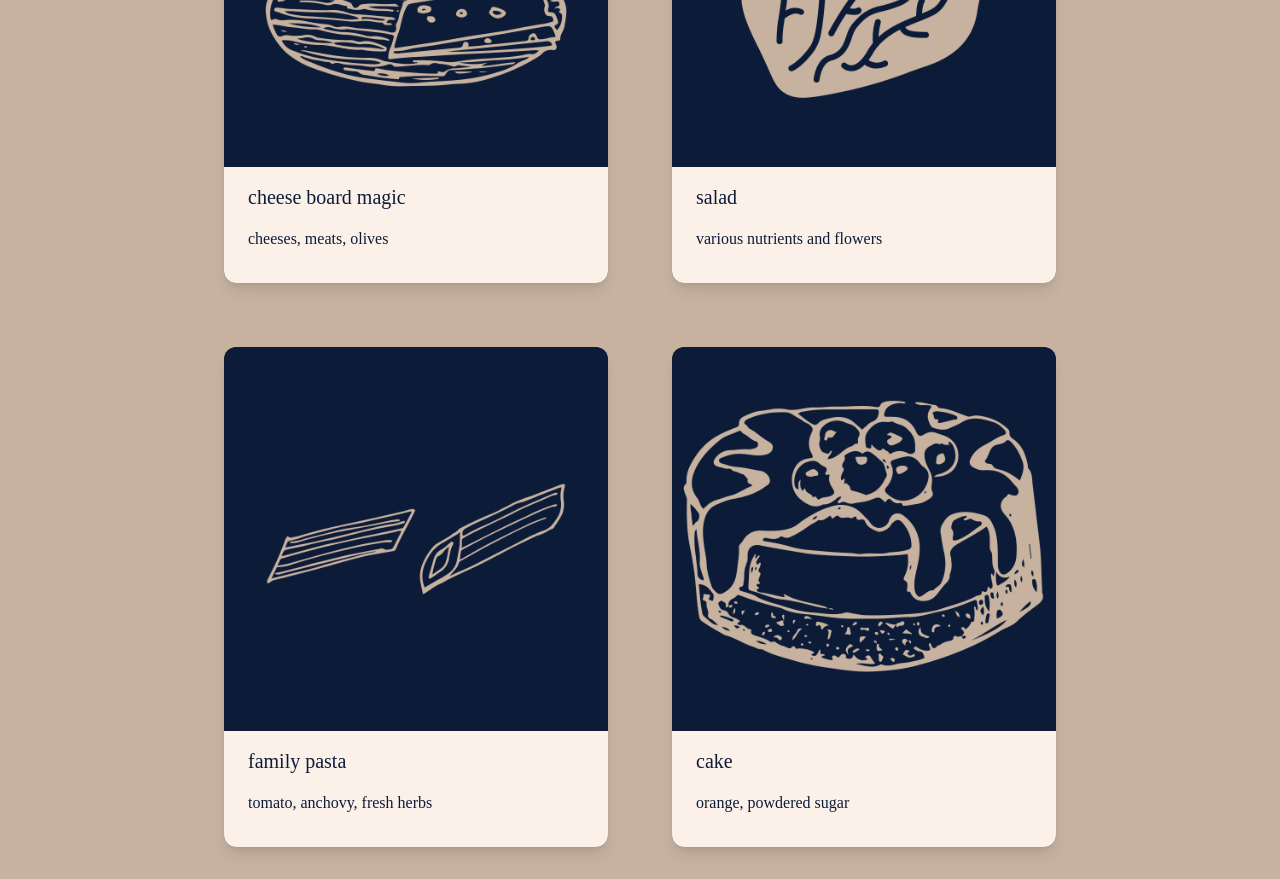
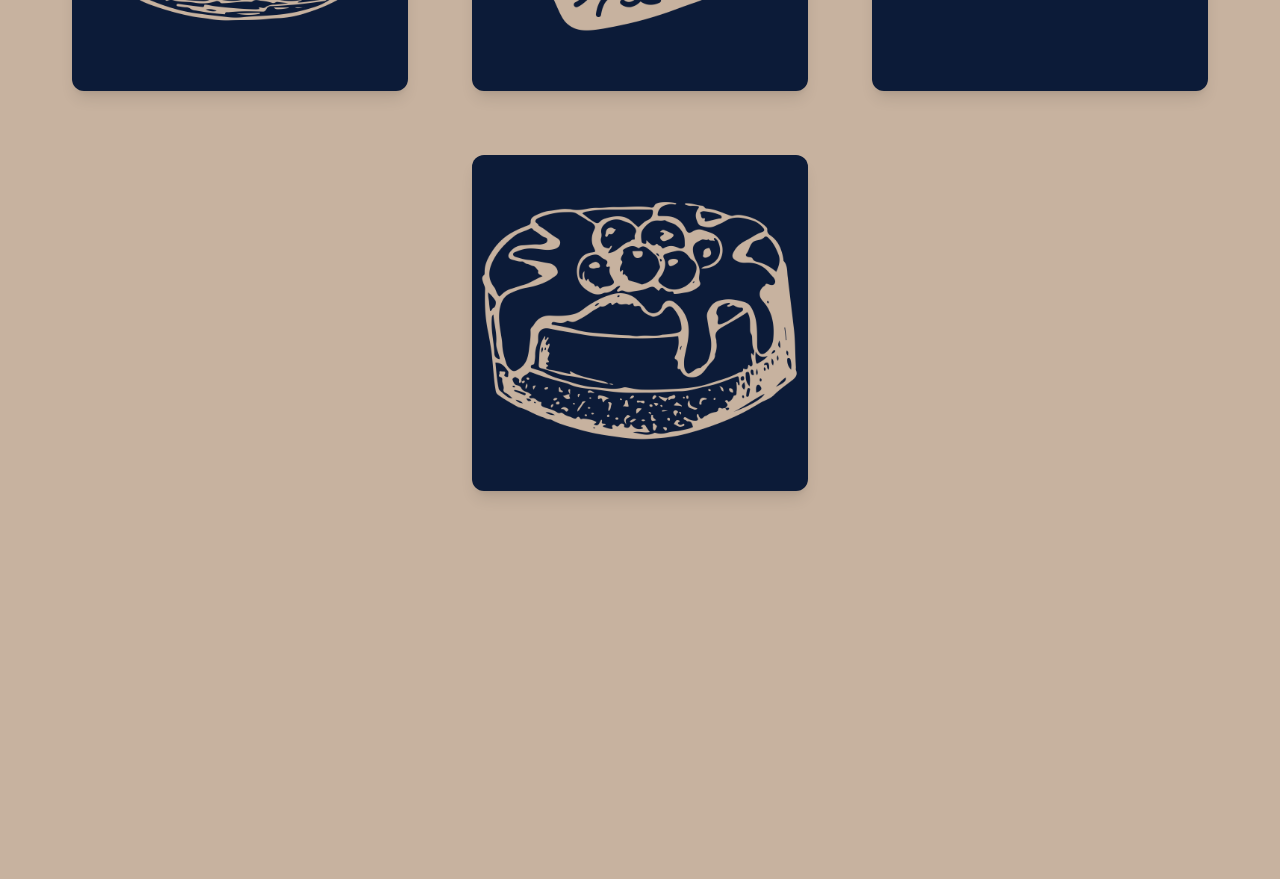
Before and after one commit to karlystark/bar-chovy, a Next.js app: page /menu in a window 1280 px wide. Shown: the part 780-1659 px from the top of the page. After the commit the page ends 1303 px from the top, so only its background shows below. Built offline with nearby package versions, Linux system fonts and the light colour scheme; a web font is replaced by a local one.

Commit message:
styling updates in Menu and Gallery

```diff
--- a/app/about/page.tsx
+++ b/app/about/page.tsx
@@ -5,7 +5,7 @@ export default function About() {
 
     return (
         <div className="About mt-12">
-            <div className="mx-40 my-10 bg-[#fcf1e9] rounded-xl p-8">
+            <div className="mx-40 my-10 bg-[#fcf1e9] rounded-xl p-8 text-sm">
             <p>A consistent, monthly (for now) dinner where friends (and friends of friends) can come together to share food, drinks, sweets, and warmth.</p><br></br>
             <p>This is a standing dinner + folks can come as they please. It is also especially for those who have expressed desire to build more regular community connection into their schedules.</p>
             </div>
--- a/app/components/AlbumCard/AlbumCard.tsx
+++ b/app/components/AlbumCard/AlbumCard.tsx
@@ -20,9 +20,9 @@ export default function AlbumCard({ data, openAlbum }: AlbumCardProps) {
     return (
         <>
         <div className="AlbumCard m-4 gallery-image relative">
-            <Image src={images[0].url} alt={images[0].alt} className="rounded-xl" width="400" height="400" />
+            <Image src={images[0].url} alt={images[0].alt} className="rounded-xl" width="600" height="600" />
             <p className="absolute p-2 m-2 rounded-xl decoration-none bg-[#fcf1e9] top-0 right-0 text-sm">{date}</p>
-            <button className="absolute p-2 m-2 rounded-xl decoration-none bg-[#fcf1e9] bottom-0 right-0 text-sm z-50" onClick={() => openAlbum(date)}> + </button>
+            <button className="absolute m-3 h-10 w-10 rounded-full decoration-none bg-[#fcf1e9] bottom-0 right-0 text-m z-50" onClick={() => openAlbum(date)}> + </button>
         </div>
 
 
--- a/app/components/ImageCard/ImageCard.tsx
+++ b/app/components/ImageCard/ImageCard.tsx
@@ -13,7 +13,7 @@ export default function ImageCard({ data }: ImageCardProps) {
     const { url, alt } = data;
 
     return (
-        <div className="m-4 gallery-image cursor-pointer relative">
+        <div className="m-4 gallery-image relative">
             <Image className="rounded-xl" src={url} alt={alt} height="350" width="350" />
             <a href={url} download className="absolute p-2 m-2 rounded-xl decoration-none bg-[#fcf1e9] bottom-0 right-0">
                 <img src="/download.png" alt="download button" className="h-5 w-5" />
--- a/app/components/MenuCard/MenuCard.tsx
+++ b/app/components/MenuCard/MenuCard.tsx
@@ -1,6 +1,7 @@
-
+"use client";
 import Image from "next/image";
 import './MenuCard.css';
+import React, { useState } from "react";
 
 /** MenuCard renders a customizable card with a header image, custom alt-text,
  * menu item title, and menu item description.
@@ -27,15 +28,23 @@ interface MenuCardProps {
 export default function MenuCard({ data }: MenuCardProps) {
 
     const { images, alt, text } = data;
+    const [isHovered, setIsHovered] = useState(false);
+
+
 
     return (
-        <div className="menuCard">
-            <div className="max-w-sm rounded-xl overflow-hidden shadow-lg m-8 bg-[#0c1b38] h-[500px]">
-                <Image src={images[0]} className="w-full" alt={alt[0]} width="200" height="200" />
-                <div className="px-6 py-4 h-[200px] bg-[#fcf1e9]">
-                    <h2 className="text-xl mb-2">{text[0]}</h2>
-                    <p className="mt-4 text-base">{text[1]} </p>
-                </div>
+        <div className="menuCard flex w-[400px] h-[400px] overflow-hidden"
+            onMouseEnter={() => setIsHovered(true)}
+            onMouseLeave={() => setIsHovered(false)}>
+            <div className={`rounded-xl overflow-hidden shadow-lg m-8 ${isHovered? 'bg-[#5d7633]' : 'bg-[#0c1b38]'}`}>
+                {isHovered?
+                 <div className="px-6 py-4 w-full h-full menu-details bg-[#fcf1e9] m-3">
+                 <h2 className="text-3xl mt-4">{text[0]}</h2>
+                 <p className="mt-6 text-lg font-serif">{text[1]} </p>
+                 <p className="mt-4 text-lg font-serif"><b>allergies</b>: {text[2]}</p>
+             </div> :
+             <Image src={images[0]} className="w-full h-auto" alt={alt[0]} width="200" height="200" />
+             }
             </div>
         </div>
     );
--- a/app/gallery/page.tsx
+++ b/app/gallery/page.tsx
@@ -69,10 +69,10 @@ export default function Gallery() {
                 <button onClick={() => setIsAlbumOpen(false)} className="absolute z-10 rounded-xl self-start px-3 mx-10">
                     <Image src="/back.png" alt="back arrow" className="inline-block" width="60" height="60"/>
                 </button>
-                <p className="bg-[#2158b0] text-[#c7b29f] self-start py-2 px-3 mt-3 inline-block flex justify-center">{selectedAlbum}</p>
+                <p className="bg-[#5d7633] text-[#c7b29f] self-start py-2 px-3 mt-3 inline-block flex justify-center album-title">{selectedAlbum}</p>
                 </>
                 :
-                <p className="bg-[#2158b0] text-[#c7b29f] self-start py-2 px-3 inline-block flex justify-center mt-3">albums</p>
+                <p className="bg-[#5d7633] text-[#c7b29f] self-start py-2 px-3 inline-block flex justify-center mt-3 album-title">albums</p>
             }
 
             <div className="Gallery flex flex-wrap justify-center mt-10">
--- a/app/globals.css
+++ b/app/globals.css
@@ -9,8 +9,9 @@
   --bright-red: #d71f27;
   --tan: #c7b29f;
   --white: #f6eee0;
-  --green: #38432f;
-  --blue: #2158b0;
+  --green: #5d7633;
+  --blue: #3f4cec;
+  --orange: #d94100;
 }
 
 
@@ -78,8 +79,20 @@ h3 {
 
 .gallery-image:hover {
   transform: scale(1.02);
+}
+
+.gallery-image a, .gallery-image a > img {
   cursor: pointer;
 }
+
+.gallery-image a > img {
+  transition: .3s ease-in-out;
+}
+
+.gallery-image a:hover {
+  background-color: var(--green);
+}
+
 
 .link {
   font-size: 1.2rem;
@@ -88,7 +101,7 @@ h3 {
 }
 
 .link:hover{
-  color: var(--blue);
+  color: var(--green);
   text-decoration-line: underline;
   cursor: pointer;
 }
@@ -130,6 +143,12 @@ h3 {
   float: center;
 }
 
+
+.gallery-image, .RSVP form, .album-title, .About, .Menu{
+  animation: fadeIn 1s ease-in-out;
+}
+
+
 /*********** FONTS **************/
 
 @font-face {
--- a/app/menu/page.tsx
+++ b/app/menu/page.tsx
@@ -6,30 +6,30 @@ export default function Menu (){
         {
             images:["/cheeseplate.png", ],
             alt: ["cheese plate"],
-            text: ["cheese board magic", "cheeses, meats, olives"]
+            text: ["cheese board magic", "cheeses, meats, olives", "gluten-free options"]
         },
         {
             images:["/salad.png"],
             alt: ["salad"],
-            text: ["salad", "various nutrients and flowers"]
+            text: ["fresh salad", "various nutrients, fruits, veg, flowers", "vegan, gluten-free"]
         },
         {
             images:["/pasta.png",],
             alt: ["pasta"],
-            text: ["family pasta", "tomato, anchovy, fresh herbs"]
+            text: ["family pasta", "tomato, anchovy, fresh herbs", "pescatarian, dairy-free"]
         },
         {
             images:["/cake.png",],
             alt: ["cake"],
-            text: ["cake", "orange, powdered sugar"]
+            text: ["orange cake", "orange, powdered sugar", "none"]
         },
 
     ]
 
     return (
-        <div className="Menu">
-            <p className="inline-block bg-[#fcf1e9] rounded-xl p-4 m-6 text-m">3.14.2024</p>
-        <div className="Menu flex flex-wrap justify-center">
+        <div className="Menu mt-8">
+            <p className="inline-block bg-[#fcf1e9] rounded-xl p-4 ml-4 text-base">02.02.2024</p>
+        <div className="flex flex-wrap justify-center">
             {
                 menu.map((item, idx) => <MenuCard data={item} key={idx}/>)
             }
--- a/app/rsvp/page.tsx
+++ b/app/rsvp/page.tsx
@@ -29,7 +29,7 @@ export default function RSVP() {
         e.preventDefault();
         const formData = { name, friendName, item, date};
         console.log(formData);
-        setSubmitMessage(`Thanks for RSVPing ${name}! See you on ${date}!`);
+        setSubmitMessage(name ? `Thanks for RSVPing ${name}! See you on ${date}!` : '');
         setShowSubmitMessage(true);
         setName("");
         setFriendName("");
@@ -90,7 +90,7 @@ export default function RSVP() {
                         {neededItems.map((item, idx) => <option key={idx} value={item}>{item}</option>)}
                     </select>
                 </div>
-                <button type="submit" className="py-2 px-4 bg-[#2158b0]  text-[#fffeff] float-right rounded">
+                <button type="submit" className="py-3 px-4 bg-[#5d7633]  text-[#fffeff] float-right rounded">
                     See you there!
                 </button>
             </form>
--- a/tailwind.config.ts
+++ b/tailwind.config.ts
@@ -7,6 +7,9 @@ const config: Config = {
     "./app/**/*.{js,ts,jsx,tsx,mdx}",
   ],
   theme: {
+    fontFamily: {
+      'serif': ['Garamond'],
+    },
     extend: {
       backgroundImage: {
         "gradient-radial": "radial-gradient(var(--tw-gradient-stops))",
```
